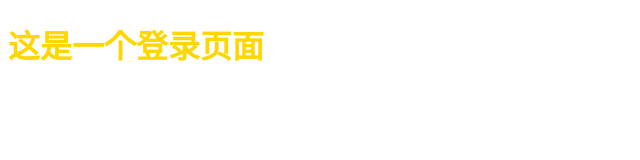
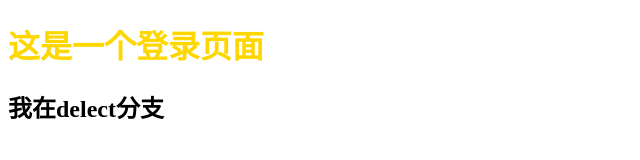
Before and after one commit to 243674484/project_02, a plain HTML site: page index.html in a window 1280 px wide. Shown: the whole page, without its empty margins (0-640 px from the left). Drawn offline with Linux system fonts and the light colour scheme.

Commit message:
修改代码

```diff
--- a/index.html
+++ b/index.html
@@ -18,6 +18,9 @@
     <h1>
         这是一个登录页面
     </h1>
+    <h2>
+        我在delect分支
+    </h2>
 </body>
 
 </html>
```
